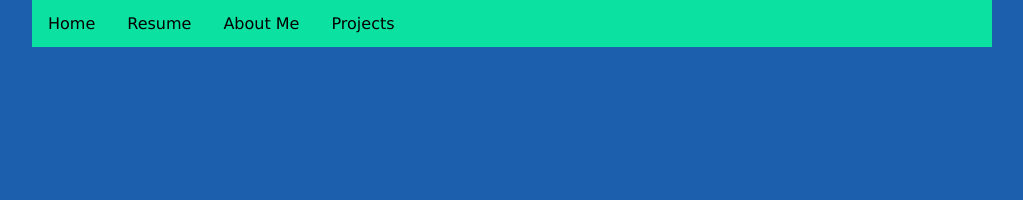
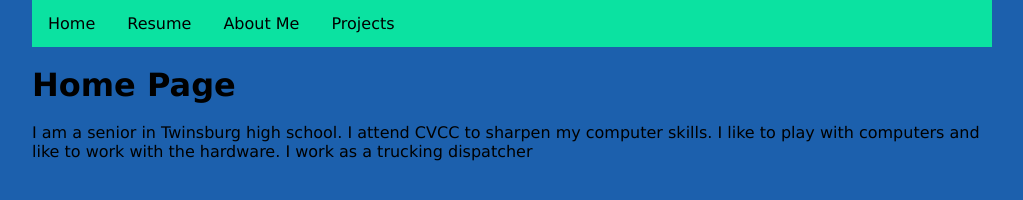
Before and after one commit to jsidhu1919/jsidhu1919.github.io, a plain HTML site: page aboutMe.html in a window 1280 px wide. Shown: the whole page, without its empty margins (128-1151 px from the left). Drawn offline with Linux system fonts and the light colour scheme.

Commit message:
Update aboutMe.html

```diff
--- a/aboutMe.html
+++ b/aboutMe.html
@@ -17,3 +17,10 @@
                 </ul>
             </nav>
         </header>
+        <br>
+        <h1>Home Page</h1>
+        <br>
+        <p> I am a senior in Twinsburg high school. I attend CVCC to sharpen my computer skills. I like to play with computers and like to work with the hardware. I work as a trucking dispatcher</p>
+
+        </body>
+</html>
```
